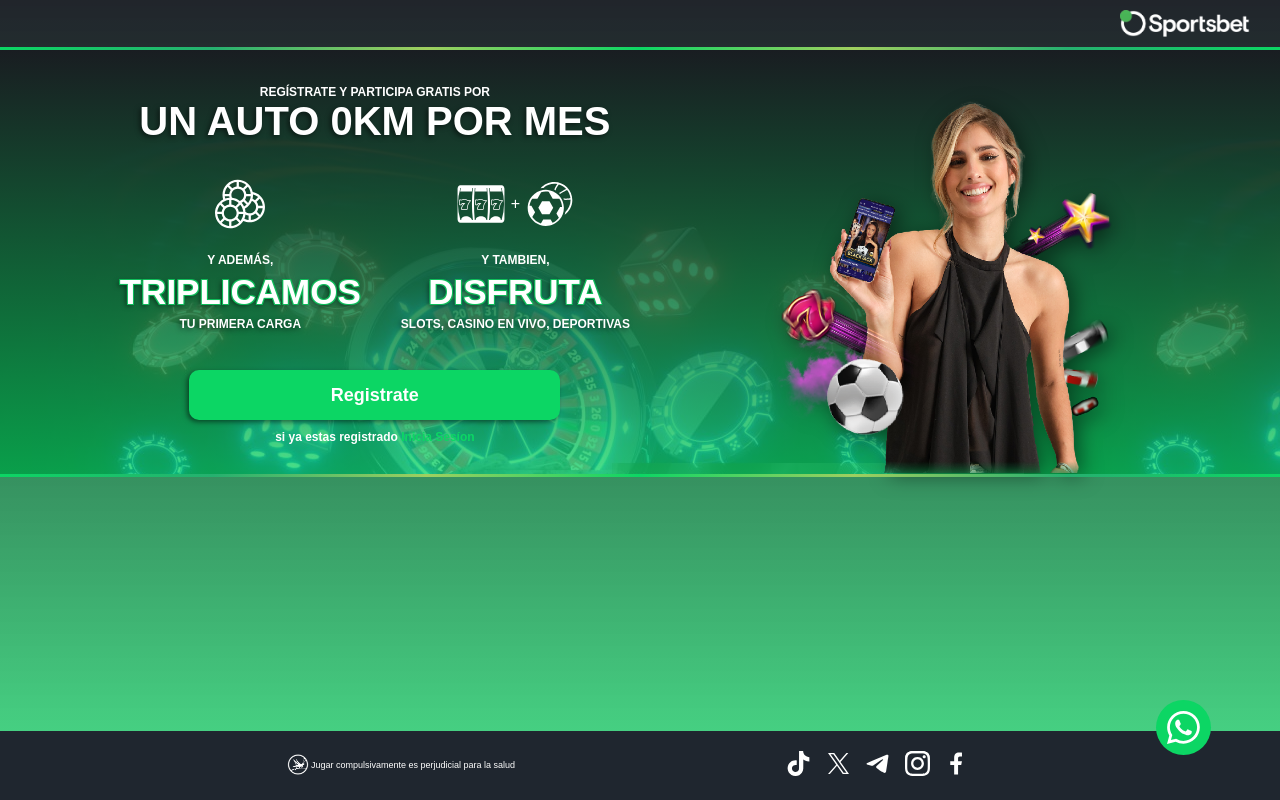
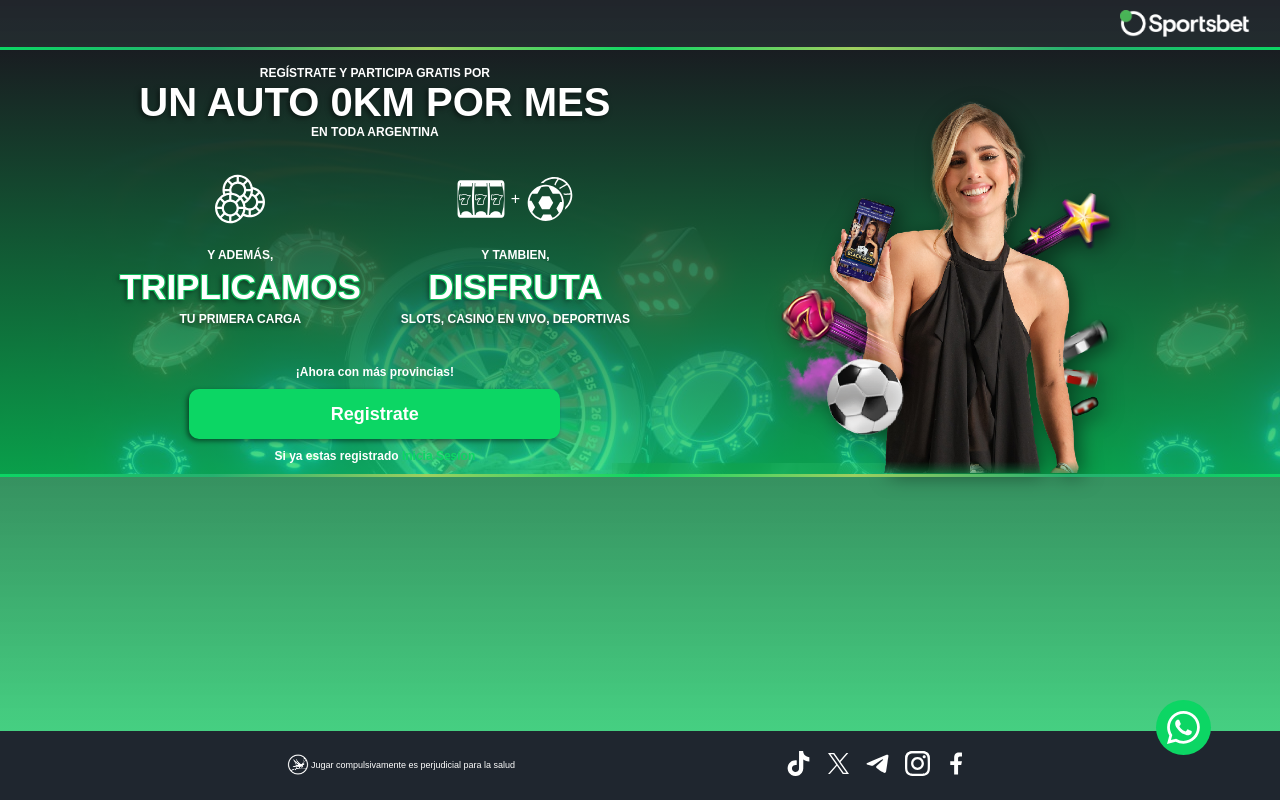
Before and after one commit to Davidvg29/landing-sportsbet-2, a plain HTML site: page index.html in a window 1280 px wide. Drawn offline with Linux system fonts and the light colour scheme.

Commit message:
añadiendo margen superior a la sección de registro y actualizando el texto informativo

```diff
--- a/index.css
+++ b/index.css
@@ -265,6 +265,9 @@
 /* fin container info */
 
 /* container registration */
+ .container-registration{
+    margin-top: 30px;
+ }
  .container-registration button{
     background-color: var(--color-verde);
     color: #FFFFFF;
@@ -274,7 +277,6 @@
     font-weight: 750;
     border-radius: 10px;
     border: none;
-    margin-top: 30px;
     box-shadow: -2px 2px 5px rgba(0, 0, 0, 0.500);
  }
  .container-registration button:hover{
--- a/index.html
+++ b/index.html
@@ -18,13 +18,12 @@
                 <div class="container-text-info-1y2">
                     <div class="text-info-1">REGÍSTRATE Y PARTICIPA GRATIS POR</div>
                     <div class="text-info-2">UN AUTO 0KM POR MES</div>
+                    <div class="text-info-1">EN TODA ARGENTINA</div>
                 </div>
                 <div class="container-premios">
                     <div class="premio1">
                         <div class="div-image-premio1">
                             <img src="/assets/img/logos/casino-chips.svg" alt="">
-
-
                         </div>
                         <div class="text-premio1-1">Y ADEMÁS,</div>
                         <div class="text-premio1-2">TRIPLICAMOS</div>
@@ -42,8 +41,9 @@
                     </div>
                 </div>
                 <div class="container-registration">
+                    <p>¡Ahora con más provincias! </p>
                     <button onclick="openModal(event)">Registrate</button>
-                    <p>si ya estas registrado <a onclick="openModal(event)(event)">Inicia Sesíon</a></p>
+                    <p>Si ya estas registrado <a onclick="openModal(event)(event)">Inicia Sesíon</a></p>
                 </div>
             </div>
         </div>
```
